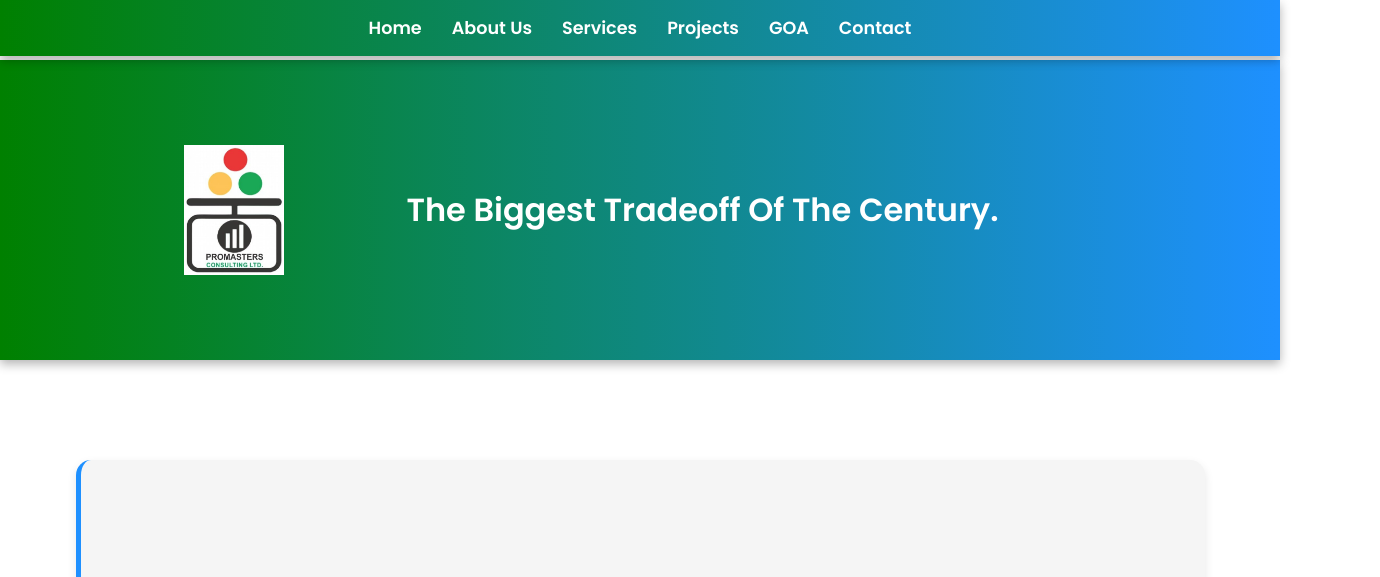
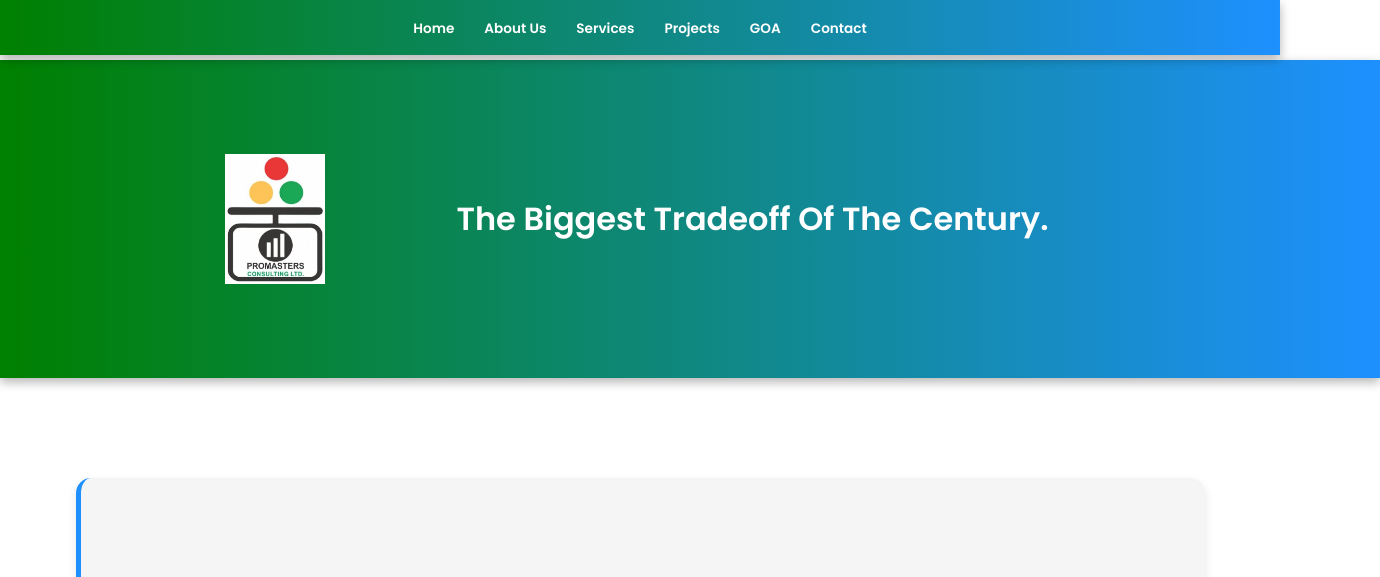
Before and after one commit to wesley878787/index-masters, a plain HTML site: page index.html in a window 1280 px wide. Shown: the top 577 px of the page, 1380 px wide, since content can reach past the window. Drawn offline with Linux system fonts and the light colour scheme.

Commit message:
Update styles.css

```diff
--- a/styles.css
+++ b/styles.css
@@ -5,6 +5,7 @@ body {
     background: #ffffff;
     color: #333;
     text-align: center;
+    max-width:100%;
 }
 
 header {
@@ -16,13 +17,18 @@ header {
     justify-content: center;
     box-shadow: 0px 4px 10px rgba(0, 0, 0, 0.3);
     position: relative;
+    z-index: 1001;
     margin-top: 60px;
+    width: 100%;
+    max-width: 100%;
 }
 
 .logo-container {
     display: flex;
     align-items: center;
     margin-right: 15px;
+    gap: 10px;
+    flex-wrap: wrap;
 }
 
 .logo {
@@ -49,6 +55,7 @@ nav {
     padding: 15px 0;
     box-shadow: 0px 4px 10px rgba(0, 0, 0, 0.3);
     z-index: 1000;
+    max-width: 100%;
 }
 
 nav ul {
@@ -57,6 +64,11 @@ nav ul {
     margin: 0;
     display: flex;
     gap: 30px;
+    gap: 10px;
+    flex-wrap: nowrap;
+    justify-content: center;
+    overflow-x: auto;
+    max-width: 100%;
 }
 
 nav a {
@@ -65,6 +77,9 @@ nav a {
     font-weight: 600;
     transition: color 0.3s ease-in-out;
     font-size: 1.1rem;
+    font-size: 0.85rem;
+    padding: 6px 10px;
+    white-space: nowrap;
 }
 
 nav a:hover {
@@ -80,6 +95,7 @@ section {
     box-shadow: 0px 4px 10px rgba(0, 0, 0, 0.1);
     transition: transform 0.3s ease-in-out, box-shadow 0.3s ease-in-out;
     border-left: 5px solid #1e90ff; /* Subtle accent color */
+    max-width: 100%;
 }
 
 section:hover {
```
